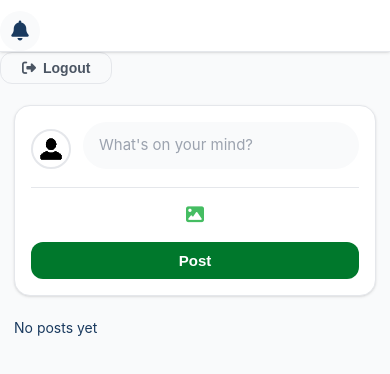
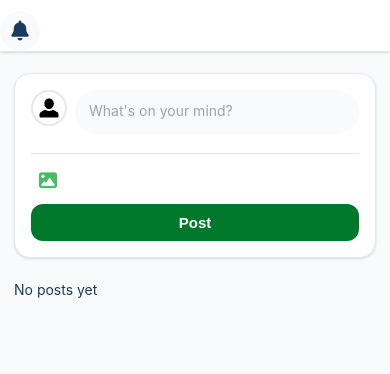
Before and after one commit to nwankwolinus/cyon-app, a website with bundled scripts: page public/feeds.html in a window 390 px wide. Shown: the part 102-476 px from the top of the page. Built offline with nearby package versions, Linux system fonts and the light colour scheme; no server answers; sample sign-in values are in the browser's storage.

Commit message:
Update style.css

```diff
--- a/public/css/style.css
+++ b/public/css/style.css
@@ -1,4 +1,3 @@
-
 /* ===== MODERN CYON STYLES - 2025 Design System ===== */
 
 /* === CSS VARIABLES === */
@@ -247,27 +246,9 @@ body {
   width: 20px;
 }
 
-/* Logout Button */
+/* Logout Button - Hidden, only shown in mobile menu */
 #logoutBtn {
-  background: transparent;
-  border: 1px solid var(--border-color);
-  padding: var(--spacing-sm) var(--spacing-lg);
-  border-radius: var(--border-radius-md);
-  cursor: pointer;
-  color: var(--text-secondary);
-  font-size: 14px;
-  font-weight: 600;
-  transition: all var(--transition-base);
-  display: inline-flex;
-  align-items: center;
-  gap: var(--spacing-sm);
-}
-
-#logoutBtn:hover {
-  background: #fee2e2;
-  color: var(--color-error);
-  border-color: var(--color-error);
-  transform: translateY(-1px);
+  display: none;
 }
 
 /* === MAIN CONTENT === */
@@ -277,7 +258,6 @@ body {
   padding: 0 var(--spacing-lg);
 }
 
-/* Create Post Section */
 /* ===== FACEBOOK-STYLE POST FORM ===== */
 
 /* Post Form Container */
@@ -290,12 +270,17 @@ body {
   margin-bottom: var(--spacing-lg);
 }
 
+#postForm {
+  display: flex;
+  flex-direction: column;
+  gap: 12px;
+}
+
 /* Post Form Header with Avatar */
 .post-form-header {
   display: flex;
-  align-items: center;
+  align-items: flex-start;
   gap: 12px;
-  margin-bottom: 12px;
 }
 
 .post-form-avatar {
@@ -304,6 +289,7 @@ body {
   border-radius: 50%;
   object-fit: cover;
   border: 2px solid var(--border-color);
+  flex-shrink: 0;
 }
 
 .post-form-input-wrapper {
@@ -337,24 +323,24 @@ body {
 }
 
 /* Image Preview */
-#preview {
-  max-width: 100%;
-  border-radius: var(--border-radius-md);
-  margin: 12px 0;
-  box-shadow: var(--shadow-md);
-  display: none;
+.preview-container {
   position: relative;
+  width: 100%;
+  margin: 8px 0;
 }
 
-.preview-container {
-  position: relative;
-  display: inline-block;
+#preview {
+  width: 100%;
+  max-height: 400px;
+  object-fit: cover;
+  border-radius: var(--border-radius-md);
+  box-shadow: var(--shadow-sm);
 }
 
 .remove-preview {
   position: absolute;
-  top: 8px;
-  right: 8px;
+  top: 12px;
+  right: 12px;
   background: rgba(0, 0, 0, 0.7);
   color: white;
   border: none;
@@ -366,6 +352,7 @@ body {
   justify-content: center;
   cursor: pointer;
   transition: all var(--transition-base);
+  font-size: 18px;
 }
 
 .remove-preview:hover {
@@ -380,13 +367,13 @@ body {
   align-items: center;
   padding-top: 12px;
   border-top: 1px solid var(--border-color);
-  margin-top: 12px;
 }
 
 .post-form-options {
   display: flex;
   align-items: center;
   gap: 4px;
+  flex: 1;
 }
 
 .post-option-btn {
@@ -399,7 +386,7 @@ body {
   font-size: 14px;
   font-weight: 500;
   transition: all var(--transition-base);
-  display: flex;
+  display: inline-flex;
   align-items: center;
   gap: 8px;
 }
@@ -409,7 +396,7 @@ body {
 }
 
 .post-option-btn i {
-  font-size: 18px;
+  font-size: 20px;
 }
 
 .photo-icon { color: #45bd62; }
@@ -431,9 +418,7 @@ body {
   font-weight: 600;
   cursor: pointer;
   transition: all var(--transition-base);
-  display: inline-flex;
-  align-items: center;
-  gap: 8px;
+  white-space: nowrap;
 }
 
 #postForm button[type="submit"]:hover:not(:disabled) {
@@ -446,6 +431,7 @@ body {
   background: var(--color-gray-300);
   cursor: not-allowed;
   transform: none;
+  opacity: 0.6;
 }
 
 /* ===== NOTIFICATION BELL BADGE (FACEBOOK STYLE) ===== */
@@ -530,32 +516,6 @@ body {
   50% {
     transform: scale(1.05);
     box-shadow: 0 0 0 4px rgba(240, 40, 73, 0);
-  }
-}
-
-/* ===== RESPONSIVE DESIGN ===== */
-@media (max-width: 768px) {
-  .post-form-options {
-    flex-wrap: wrap;
-  }
-
-  .post-option-btn {
-    font-size: 13px;
-    padding: 6px 10px;
-  }
-
-  .post-option-btn span {
-    display: none;
-  }
-
-  .post-form-actions {
-    flex-direction: column;
-    gap: 12px;
-  }
-
-  #postForm button[type="submit"] {
-    width: 100%;
-    justify-content: center;
   }
 }
 
@@ -964,6 +924,47 @@ body {
   .church-name {
     font-size: 12px;
   }
+
+  /* Post Form Mobile Styles */
+  .post-form-options {
+    gap: 2px;
+  }
+
+  .post-option-btn {
+    font-size: 13px;
+    padding: 6px 8px;
+  }
+
+  .post-option-btn span {
+    display: none;
+  }
+
+  .post-option-btn i {
+    font-size: 18px;
+  }
+
+  .post-form-actions {
+    flex-wrap: wrap;
+  }
+
+  #postForm button[type="submit"] {
+    width: 100%;
+    margin-top: 8px;
+  }
+
+  .post-form-header {
+    gap: 8px;
+  }
+
+  .post-form-avatar {
+    width: 36px;
+    height: 36px;
+  }
+
+  #postText {
+    font-size: 14px;
+    padding: 10px 14px;
+  }
 }
 
 /* === UTILITIES === */
@@ -1025,5 +1026,4 @@ body {
 .content-section.active {
   display: block;
   animation: fadeIn var(--transition-slow);
-
-}
+  }
```
